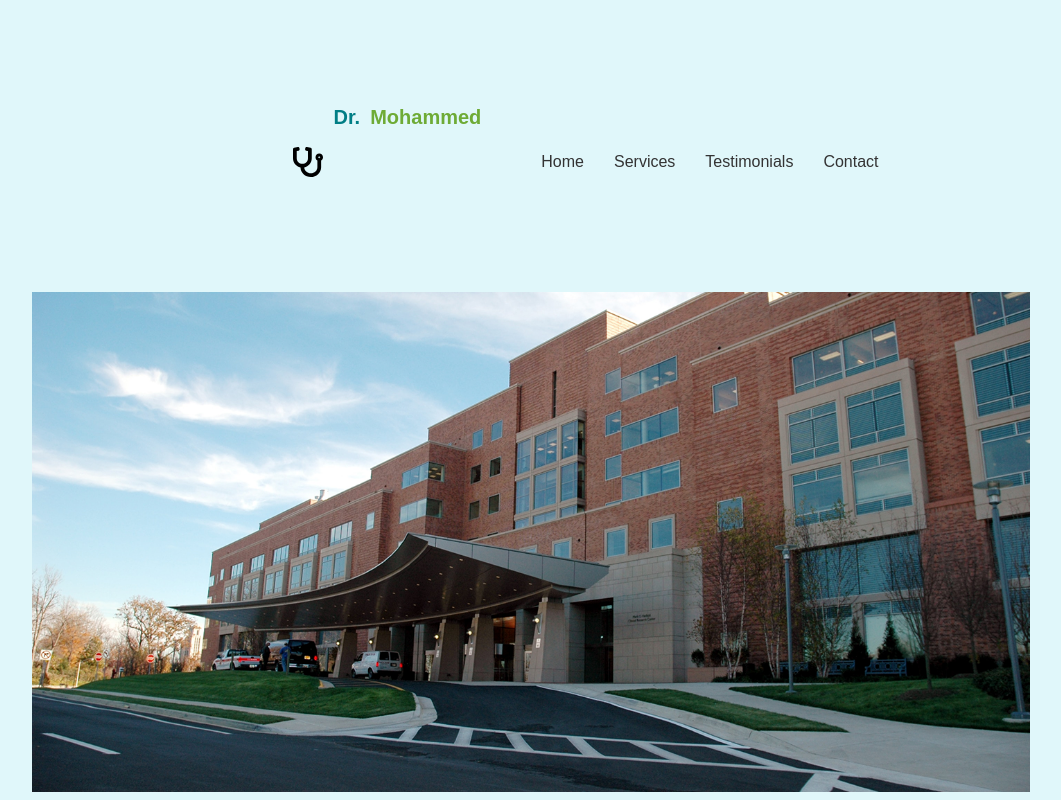
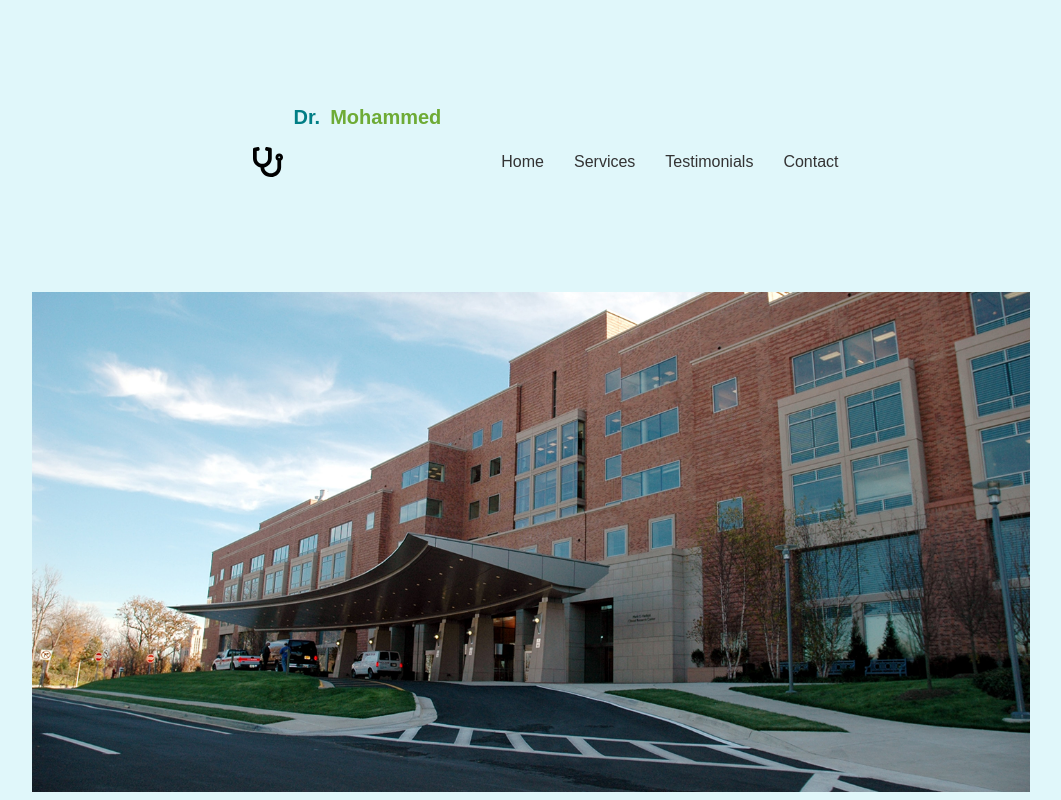
Before and after one commit to mie-mei/doctor, a React (Vite) app in the folder Frontend/: page /contact in a window 1280 px wide. Shown: the top 800 px of the page, without its empty margins (109-1170 px from the left). Built offline with nearby package versions, Linux system fonts and the light colour scheme; a web font is replaced by a local one.

Commit message:
fix: adjust padding for contact navbar

```diff
--- a/Frontend/src/styles/pages/Contact.css
+++ b/Frontend/src/styles/pages/Contact.css
@@ -9,7 +9,7 @@
   justify-content: center;
   width: 100%;
   background-color: var(--background-color);
-  padding: 40px;
+  padding: 40px 40px 40px 0px;
 }
 
 /* Override navbar styles when inside contact page */
```
